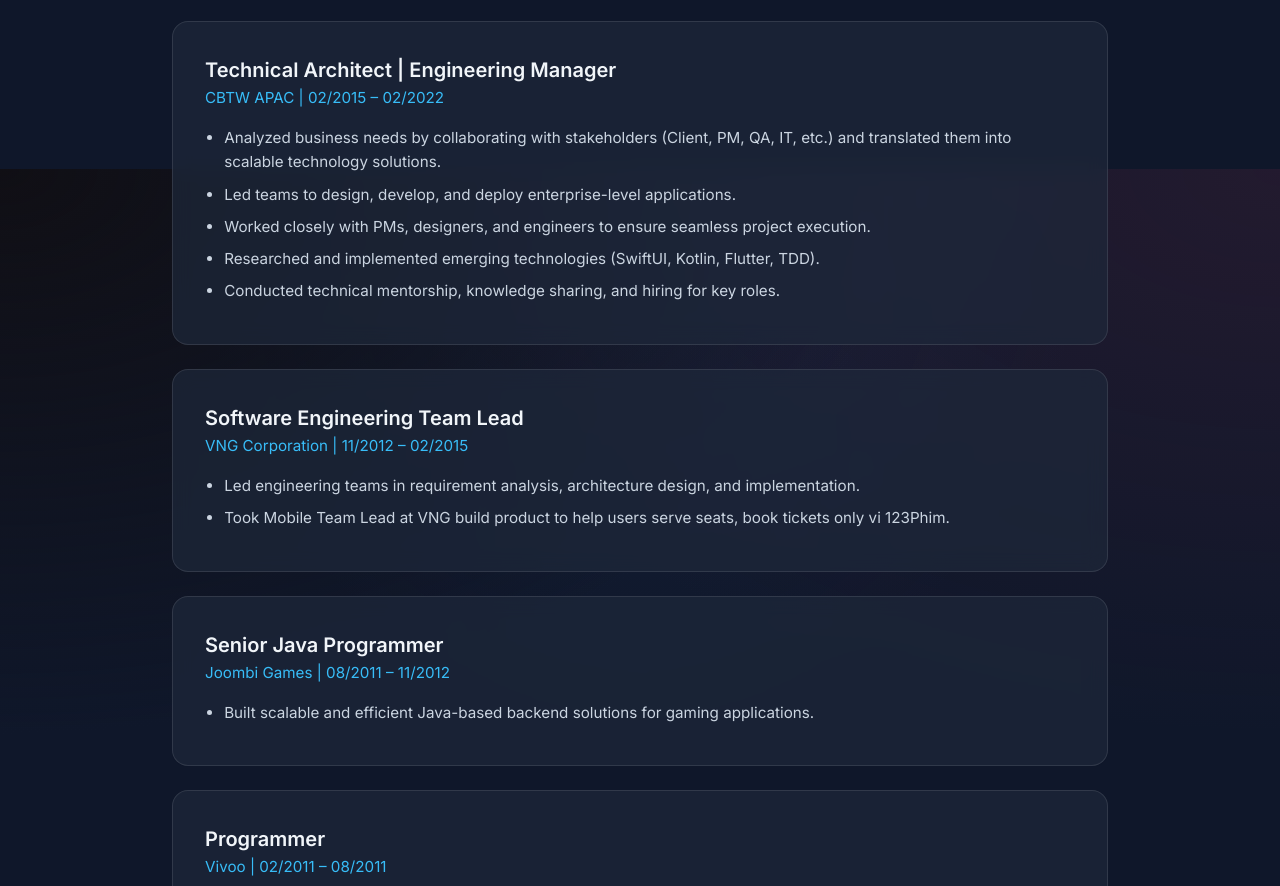
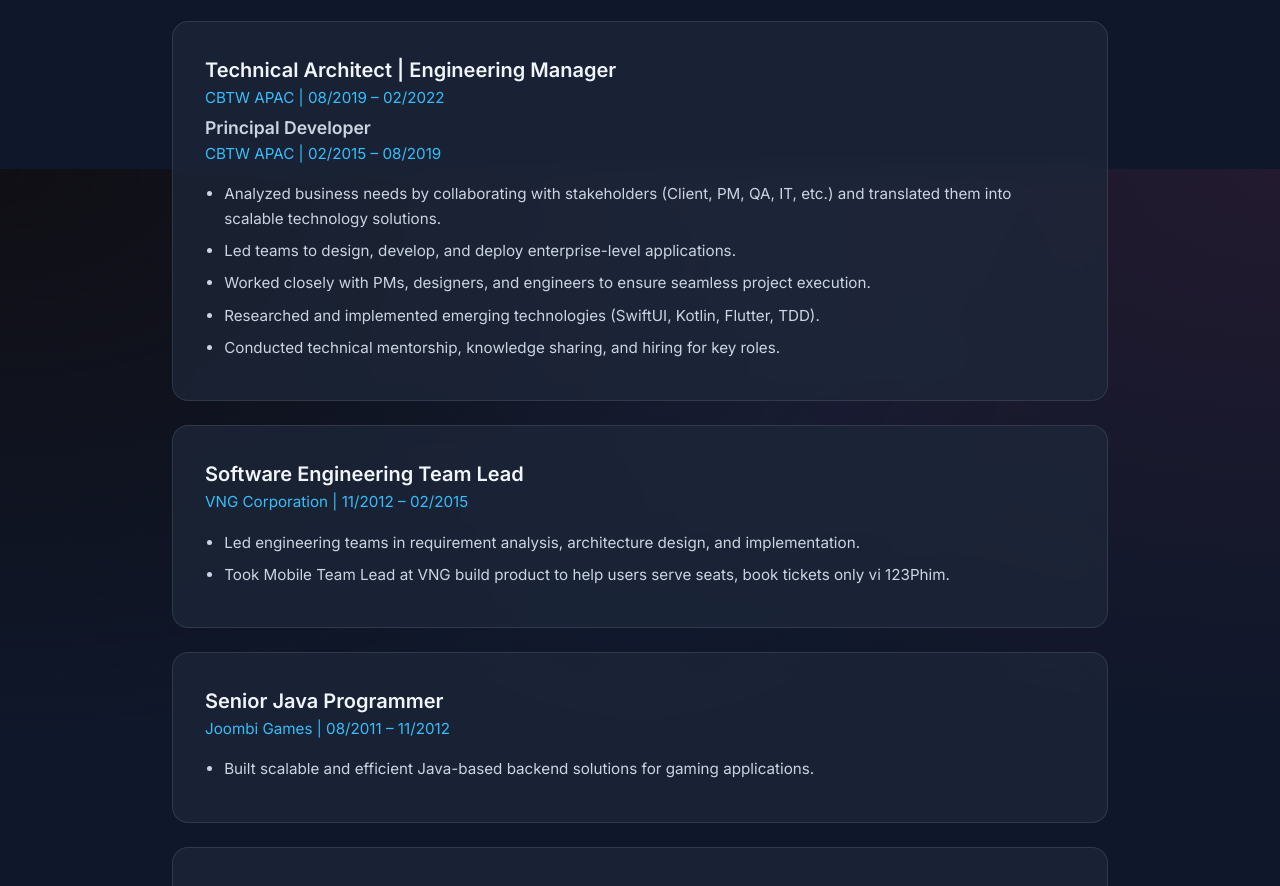
Before and after one commit to lengocduy/lengocduy.github.io, a plain HTML site: page index.html in a window 1280 px wide. Shown: the part 4631-5517 px from the top of the page. Drawn offline with Linux system fonts and the light colour scheme.

Commit message:
chore: update the myjob agents to official domain along with detail career promotion at CBTW

```diff
--- a/index.html
+++ b/index.html
@@ -4,6 +4,7 @@
     <meta charset="UTF-8" />
     <meta name="viewport" content="width=device-width, initial-scale=1.0" />
     <title>Duy Le Ngoc | Portfolio</title>
+    <link rel="icon" href="./profile.png" type="image/png" />
     <meta
       name="description"
       content="Portfolio of Duy Le Ngoc - Technology Leader & Solutions Architect."
@@ -371,7 +372,7 @@
         <div class="card" style="margin-bottom: 1.5rem">
           <div class="job-title">MyJob Agent</div>
           <div class="job-meta">
-            <a href="https://myjob.letsmes.com" target="_blank" style="color: inherit; text-decoration: underline;">Live Application</a> | Role: AI Solutions Architect & Fullstack Engineer
+            <a href="https://myjobagents.com" target="_blank" style="color: inherit; text-decoration: underline;">Live Application</a> | Role: AI Solutions Architect & Fullstack Engineer
           </div>
           <p style="color: #cbd5e1; font-size: 0.95rem; margin-bottom: 0.75rem;">
             <strong>Project Info:</strong> An AI-powered recruitment platform that empowers candidates to streamline the application process.
@@ -533,8 +534,10 @@
 
         <div class="card">
           <div class="job-title">Technical Architect | Engineering Manager</div>
-          <div class="job-meta">CBTW APAC | 02/2015 – 02/2022</div>
-          <ul class="job-desc">
+          <div class="job-meta" style="margin-bottom: 0.25rem;">CBTW APAC | 08/2019 – 02/2022</div>
+          <div class="job-title" style="font-size: 1.1rem; color: #cbd5e1;">Principal Developer</div>
+          <div class="job-meta">CBTW APAC | 02/2015 – 08/2019</div>
+          <ul class="job-desc" style="margin-top: 0.75rem;">
             <li>
               Analyzed business needs by collaborating with stakeholders
               (Client, PM, QA, IT, etc.) and translated them into scalable
```
